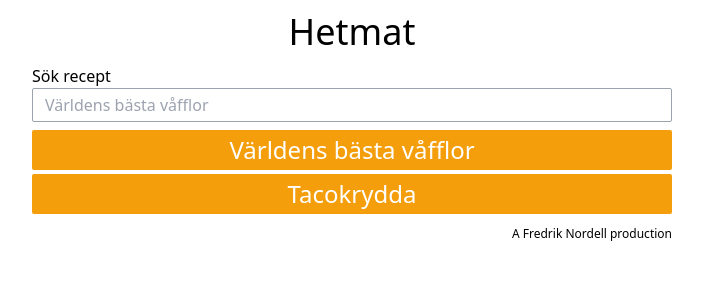
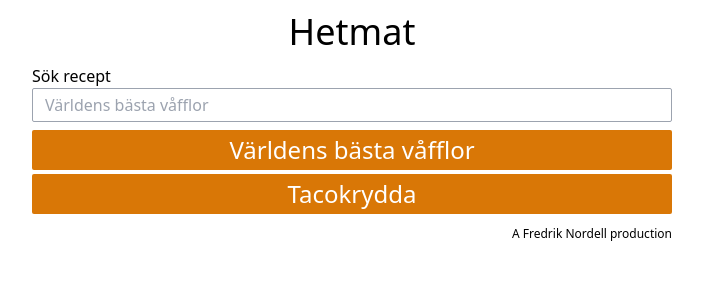
Before and after one commit to westn/Hetmat, a Next.js app: page / in a window 1280 px wide. Shown: the top 300 px of the page, without its empty margins (288-991 px from the left). Built offline with nearby package versions, Linux system fonts and the light colour scheme.

Commit message:
fix test and fix accessibility

```diff
--- a/components/molecules/RecipeList.tsx
+++ b/components/molecules/RecipeList.tsx
@@ -14,7 +14,8 @@ const RecipeList: FC<IProps> = ({ recipeTitles }: IProps) => {
           <Link href={recipeTitle.path}>
             <button
               type="button"
-              className="w-full text-2xl bg-yellow-500 mb-1 text-white py-1 rounded-sm hover:bg-yellow-600"
+              className="w-full text-2xl bg-yellow-600 mb-1 text-white py-1 rounded-sm hover:bg-yellow-700"
+              data-test="recipebutton"
             >
               {recipeTitle.title}
             </button>
```
Also changed, not shown: 1 other file (tests, documents, lock files or other folders).
